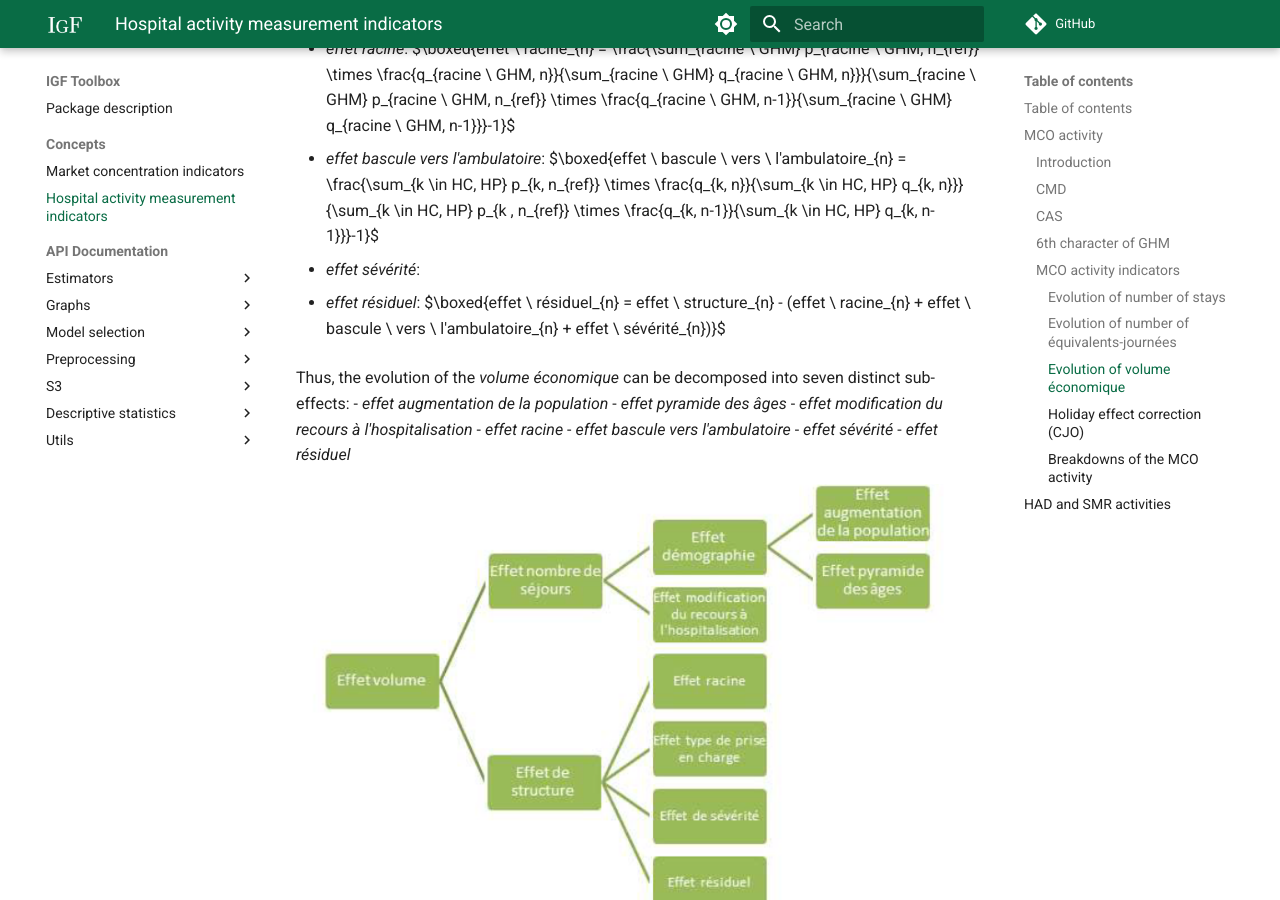
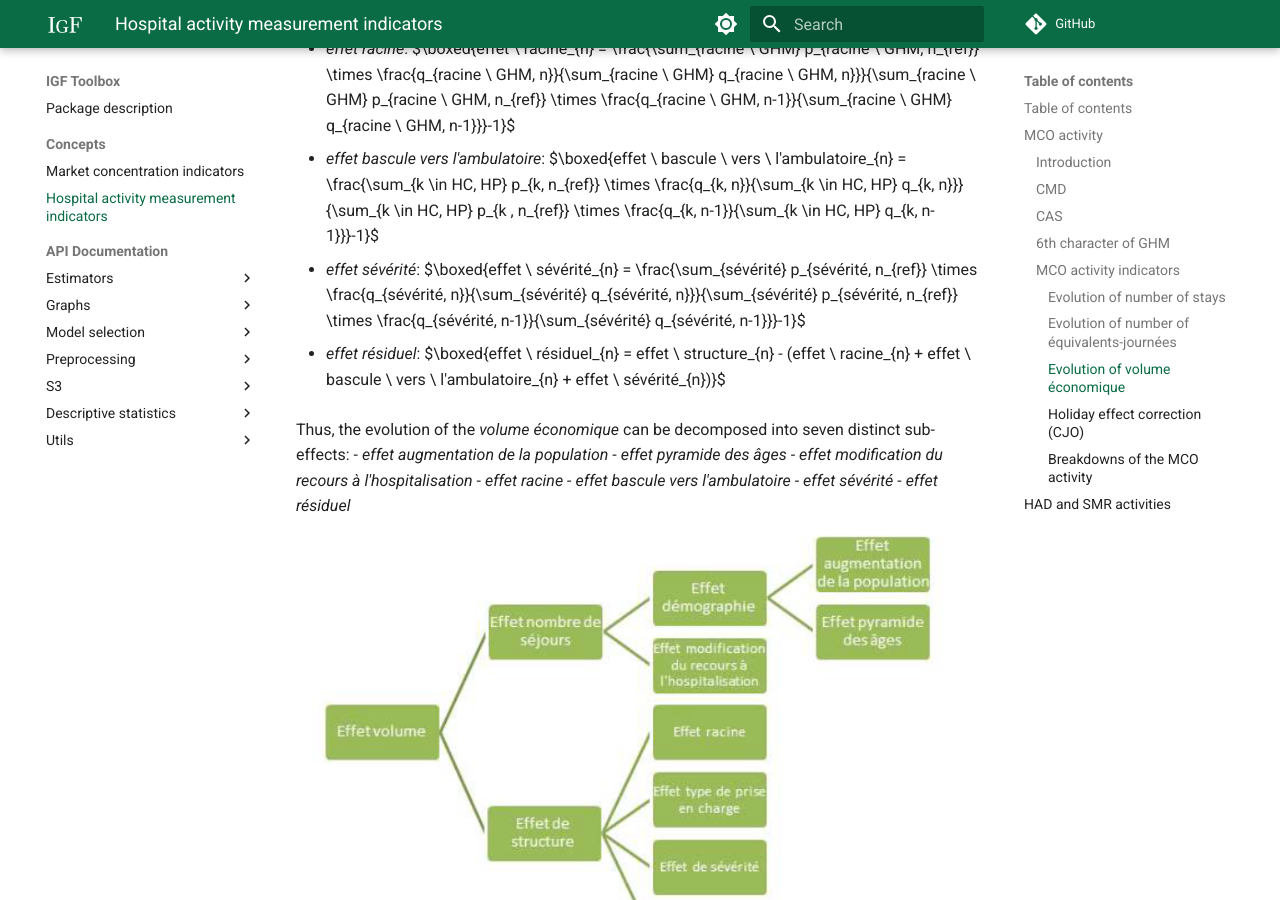
Before and after one commit to IGF-PSD/igf_toolbox, an MkDocs documentation site: the page built from docs/concepts/HOSPITAL_ACTIVITY.md, in a window 1280 px wide and 900 px high, scrolled down 7883 px. Built offline with MkDocs 1.6.1 and Material for MkDocs 9.7.7, drawn with Linux system fonts in a browser that asks for light colours; formulas are drawn with MathJax 3; comment, search, counter and statistics services are not loaded.

Commit message:
Update HOSPITAL_ACTIVITY.md

```diff
--- a/docs/concepts/HOSPITAL_ACTIVITY.md
+++ b/docs/concepts/HOSPITAL_ACTIVITY.md
@@ -172,7 +172,7 @@ The *effet nombre de séjours* corresponds to the annual change in the number of
 
   - *effet bascule vers l'ambulatoire*: $\boxed{effet \\ bascule \\ vers \\ l'ambulatoire_{n} = \frac{\sum_{k \in HC, HP} p_{k, n_{ref}} \times \frac{q_{k, n}}{\sum_{k \in HC, HP} q_{k, n}}}{\sum_{k \in HC, HP} p_{k , n_{ref}} \times \frac{q_{k, n-1}}{\sum_{k \in HC, HP} q_{k, n-1}}}-1}$
 
-  - *effet sévérité*:
+  - *effet sévérité*: $\boxed{effet \\ sévérité_{n} = \frac{\sum_{sévérité} p_{sévérité, n_{ref}} \times \frac{q_{sévérité, n}}{\sum_{sévérité} q_{sévérité, n}}}{\sum_{sévérité} p_{sévérité, n_{ref}} \times \frac{q_{sévérité, n-1}}{\sum_{sévérité} q_{sévérité, n-1}}}-1}$
 
   - *effet résiduel*: $\boxed{effet \\ résiduel_{n} = effet \\ structure_{n} - (effet \\ racine_{n} + effet \\ bascule \\ vers \\ l'ambulatoire_{n} + effet \\ sévérité_{n})}$
 
```
